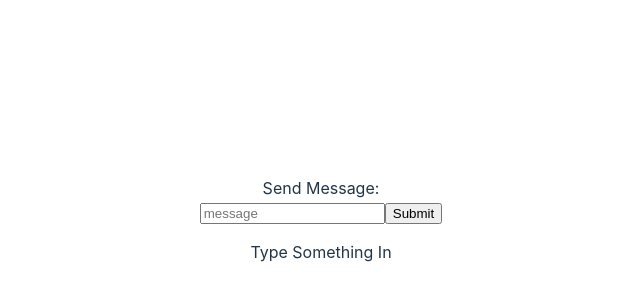
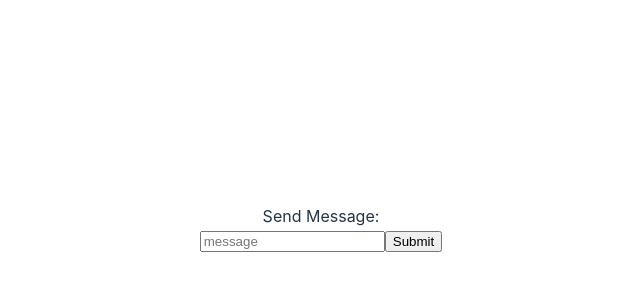
Before and after one commit to g-nbo/Songify_AI, a React (Vite) app: page / in a window 1280 px wide. Shown: the part 172-472 px from the top of the page, without its empty margins (319-959 px from the left). Built offline with nearby package versions, Linux system fonts and the light colour scheme.

Commit message:
Return new p tag inside of songCard to explain to user why that particular song was chosen

```diff
--- a/src/App.jsx
+++ b/src/App.jsx
@@ -5,7 +5,6 @@ import SongCard from './components/SongCard'
 
 function App() {
   const [count, setCount] = useState(0)
-  const [computerRes, setComputerRes] = useState("Type Something In")
   const [reccSongs, setReccSongs] = useState([])
 
 
@@ -13,16 +12,6 @@ function App() {
     e.preventDefault()
 
     try {
-      //   const aiRes = await fetch("http://localhost:8000/messages/ai/", {
-      //     method: "POST",
-      //     headers: {
-      //       "Content-Type": "application/json"
-      //     },
-      //     body: JSON.stringify({
-      //       "owner": "test",
-      //       "message": e.target[0].value,
-      //     })
-      //   })
 
       // setComputerRes(await aiRes.json())
 
@@ -32,8 +21,7 @@ function App() {
           "Content-Type": "application/json"
         },
         body: JSON.stringify({
-          "songName": "",
-          "artist": "Taylor Swift"
+          "message": e.target[0].value,
         })
       })
       const spotifyData = await spotifyRes.json();
@@ -55,7 +43,7 @@ function App() {
     }
 
   }
-  console.log(reccSongs)
+
 
   return (
 
@@ -66,20 +54,13 @@ function App() {
         <input type="submit" />
       </form>
 
-      <p>{
-        computerRes ?
-          computerRes :
-          ""
-
-      }</p>
-
       {
         reccSongs ?
 
         reccSongs.map((s, i) => {
           return (
             <div>
-              <SongCard key={i} songId={s}/>
+              <SongCard key={i} songId={s[1]} songExplanation={s[0]}/>
             </div>
           )
         }) :
--- a/src/components/SongCard.jsx
+++ b/src/components/SongCard.jsx
@@ -1,10 +1,13 @@
 
 function songCard(props) {
 
-    const src = `https://open.spotify.com/embed/track/${props.songId}?utm_source=generator`
+    const src = `https://open.spotify.com/embed/track/${props.songId}/?utm_source=generator`
 
     return (
+        <>
+        <p>{props.songExplanation}</p>
         <iframe style={{ "borderRadius": "12px" }} src={src} width="100%" height="152" frameBorder="0" allowFullScreen="" allow="autoplay; clipboard-write; encrypted-media; fullscreen; picture-in-picture" loading="lazy"></iframe>
+        </>
     )
 }
 
```
